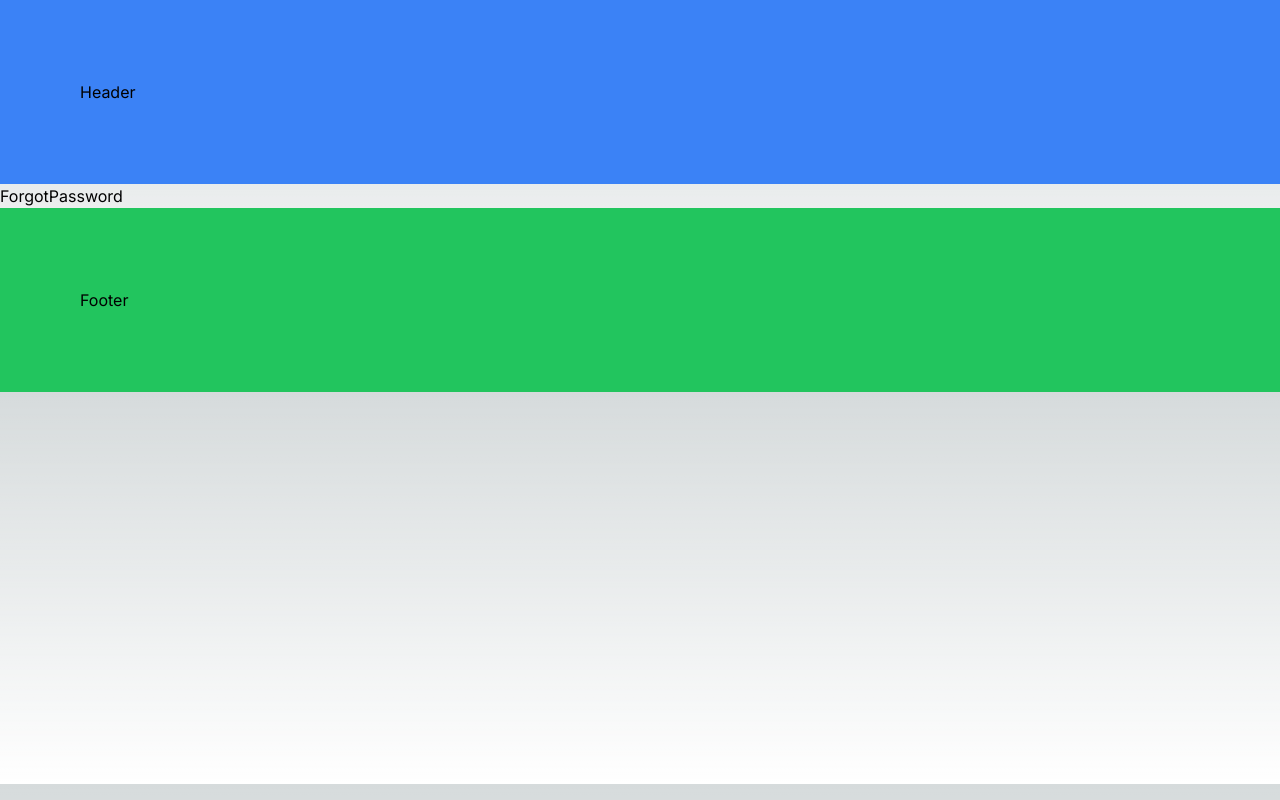
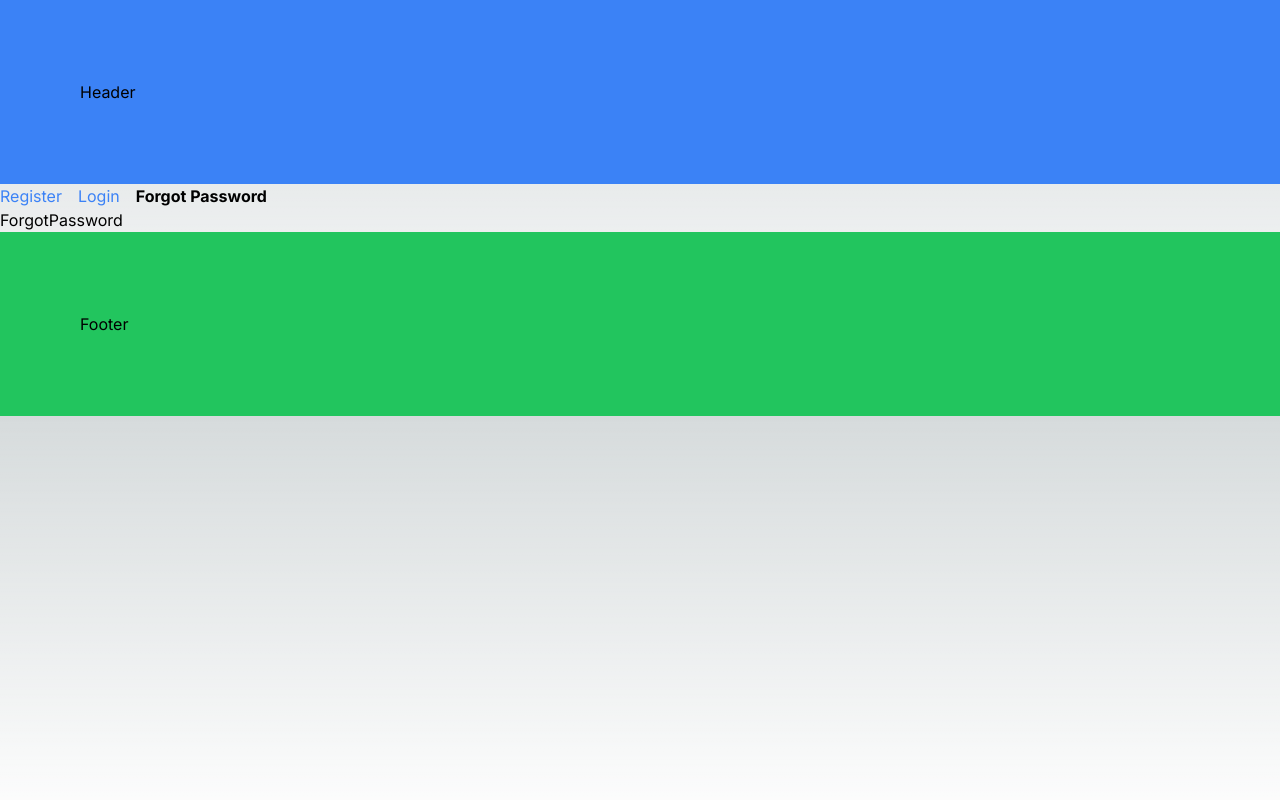
Before and after one commit to AmanSharma182/nextjs-14-practice-app, a Next.js app: page /forgot-password in a window 1280 px wide. Built offline with nearby package versions, Linux system fonts and the light colour scheme.

Commit message:
Tutorial 20 - Completed

```diff
--- /dev/null
+++ b/src/app/(auth)/layout.tsx
@@ -0,0 +1,31 @@
+"use client";
+import Link from "next/link";
+import { usePathname } from "next/navigation";
+
+const navLinks = [
+  {name: "Register", href: "/register"},
+  {name: "Login", href: "/login"},
+  {name: "Forgot Password", href: "/forgot-password"},
+]
+
+export default function AuthLayout({ children }: {
+  children: React.ReactNode;
+}) {
+
+  const pathName = usePathname();
+
+  return (
+    <div>
+        {navLinks.map((link) => {
+          const isActice = pathName.startsWith(link.href);
+
+          return (
+            <Link href={link.href} key={link.name} className={isActice ? "font-bold mr-4" : "text-blue-500 mr-4"}>
+              {link.name}
+            </Link>
+          )
+        })}
+        { children }
+    </div>
+  )
+}
```
